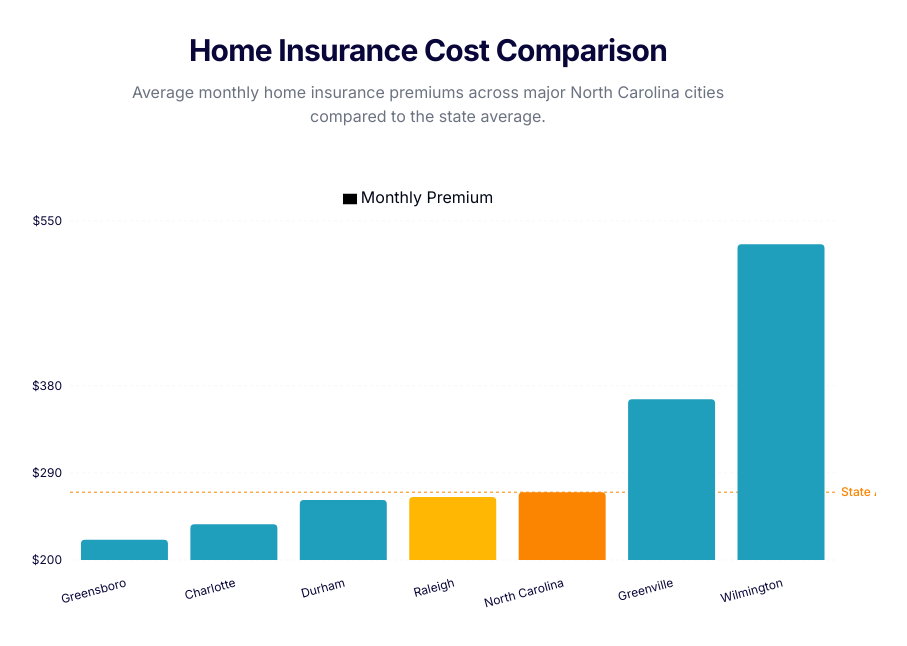
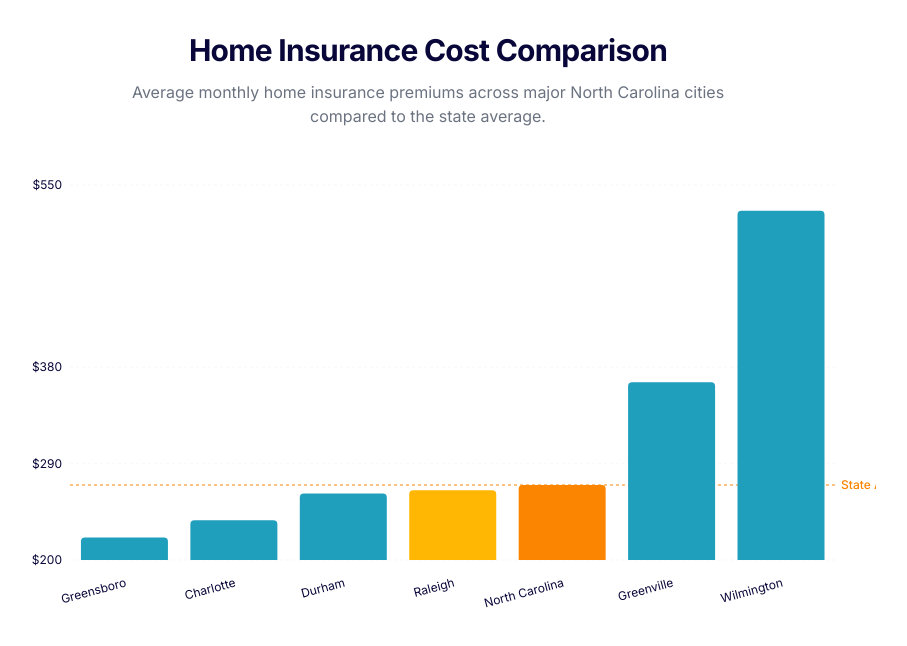
Before and after one commit to kcredle93/insurance-cost-journey, a React (Vite) app: page / in a window 1280 px wide. Shown: the top 646 px of the page, without its empty margins (212-1119 px from the left). Built offline with nearby package versions, Linux system fonts and the light colour scheme.

Commit message:
Remove monthly premium component
Removed the "Monthly Premium" legend item from the insurance cost comparison chart.

```diff
--- a/src/components/InsuranceCostComparison.tsx
+++ b/src/components/InsuranceCostComparison.tsx
@@ -8,7 +8,6 @@ import {
   CartesianGrid,
   Tooltip,
   ResponsiveContainer,
-  Legend,
   ReferenceLine,
   Cell
 } from 'recharts';
@@ -110,11 +109,6 @@ const InsuranceCostComparison: React.FC = () => {
               cursor={{ fill: 'rgba(226, 243, 251, 0.3)' }}
               wrapperStyle={{ outline: 'none' }}
             />
-            <Legend
-              verticalAlign="top"
-              height={36}
-              formatter={(value) => value === "cost" ? "Monthly Premium" : value}
-            />
             <ReferenceLine
               y={270}
               stroke="#FB8500"
```
